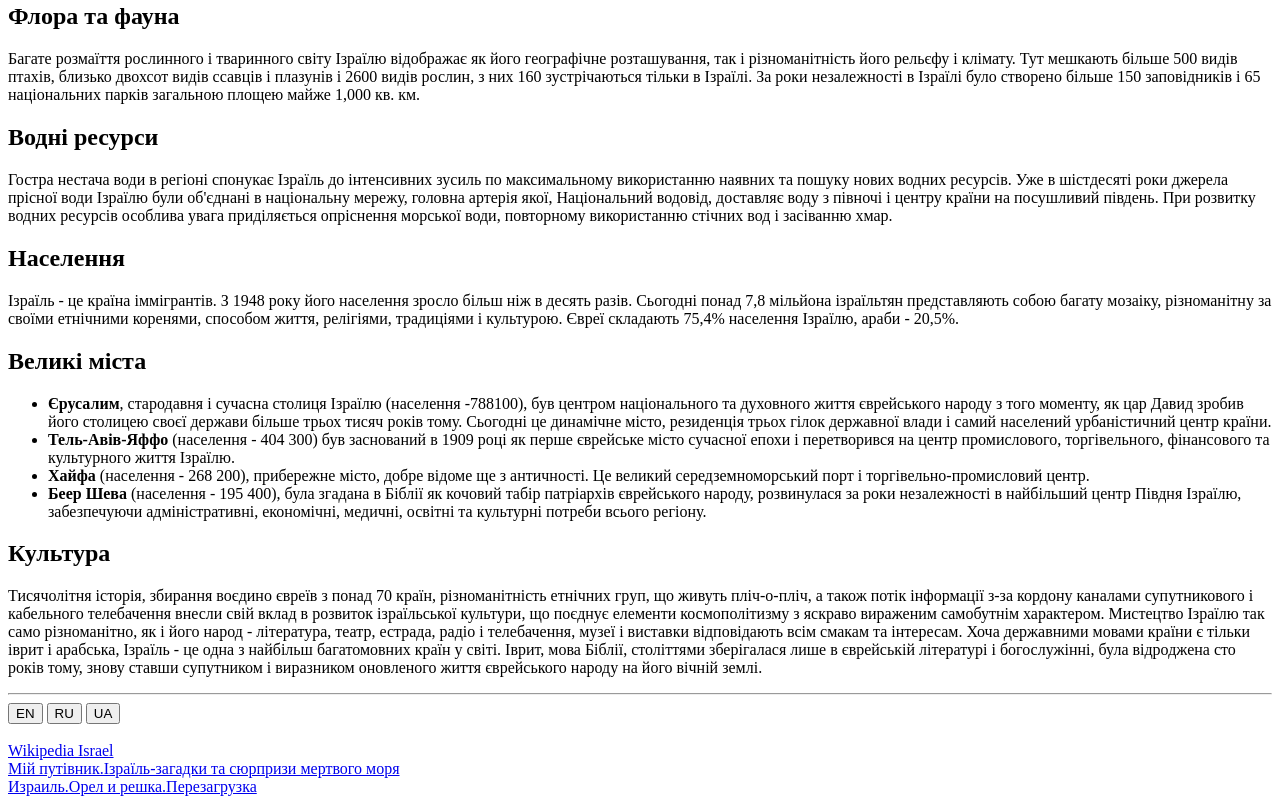
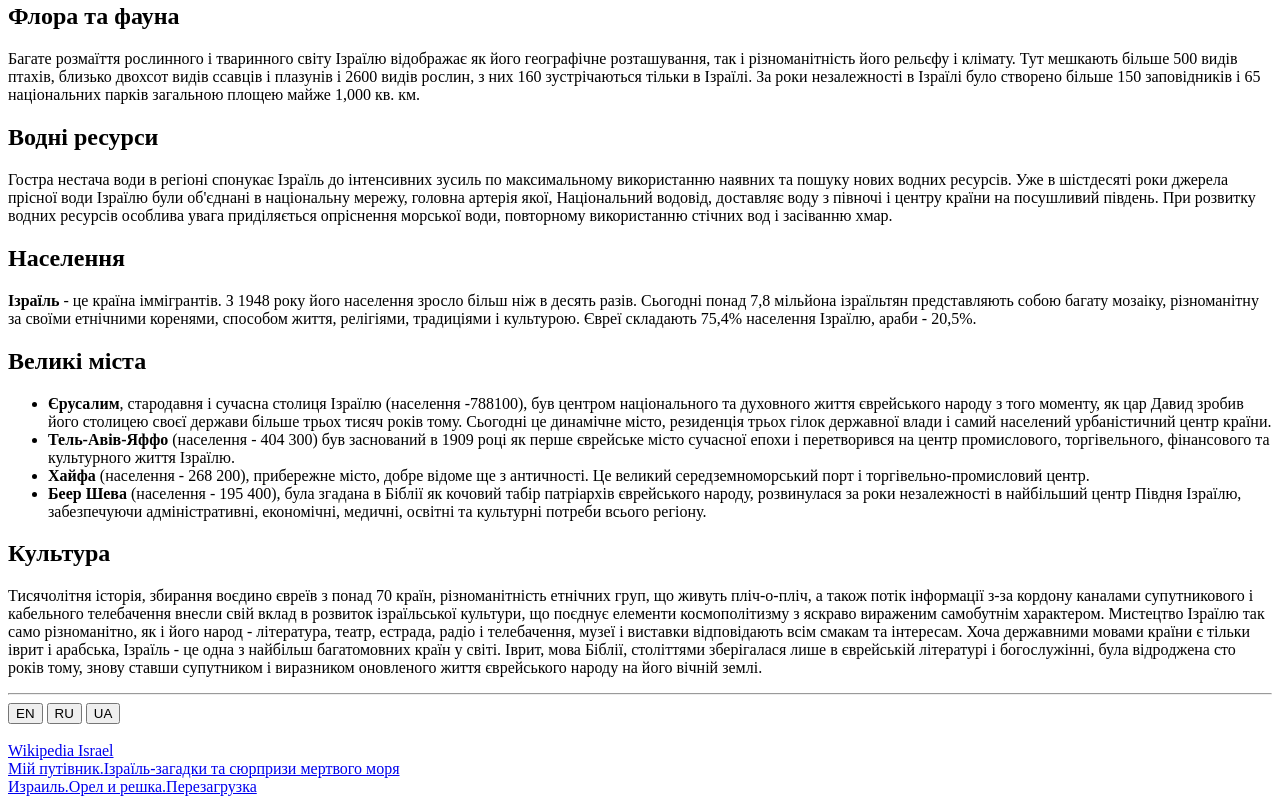
Before and after one commit to Yuliia-oss/front_end, a plain HTML site: page lesson_1/hometask_1.html in a window 1280 px wide. Shown: the part 897-1701 px from the top of the page. Drawn offline with Linux system fonts and the light colour scheme.

Commit message:
hometask_1 Израиль выделено жирным

```diff
--- a/lesson_1/hometask_1.html
+++ b/lesson_1/hometask_1.html
@@ -23,7 +23,7 @@
     <h2>Водні ресурси</h2>
          <p>Гостра нестача води в регіоні спонукає Ізраїль до інтенсивних зусиль по максимальному використанню наявних та пошуку нових водних ресурсів. Уже в шістдесяті роки джерела прісної води Ізраїлю були об'єднані в національну мережу, головна артерія якої, Національний водовід, доставляє воду з півночі і центру країни на посушливий південь. При розвитку водних ресурсів особлива увага приділяється опріснення морської води, повторному використанню стічних вод і засіванню хмар.</p>
     <h2>Населення</h2>
-        <p>Ізраїль - це країна іммігрантів. З 1948 року його населення зросло більш ніж в десять разів. Сьогодні понад 7,8 мільйона ізраїльтян представляють собою багату мозаіку, різноманітну за своїми етнічними коренями, способом життя, релігіями, традиціями і культурою. Євреї складають 75,4% населення Ізраїлю, араби - 20,5%.</p>
+        <p><b>Ізраїль</b> - це країна іммігрантів. З 1948 року його населення зросло більш ніж в десять разів. Сьогодні понад 7,8 мільйона ізраїльтян представляють собою багату мозаіку, різноманітну за своїми етнічними коренями, способом життя, релігіями, традиціями і культурою. Євреї складають 75,4% населення Ізраїлю, араби - 20,5%.</p>
     <h2>Великі міста</h2>
     <ul>
         <li><strong>Єрусалим</strong>, стародавня і сучасна столиця Ізраїлю (населення -788100), був центром національного та духовного життя єврейського народу з того моменту, як цар Давид зробив його столицею своєї держави більше трьох тисяч років тому. Сьогодні це динамічне місто, резиденція трьох гілок державної влади і самий населений урбаністичний центр країни.</li>
```
